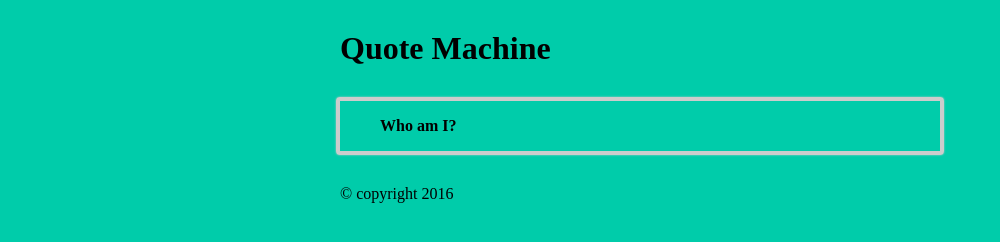
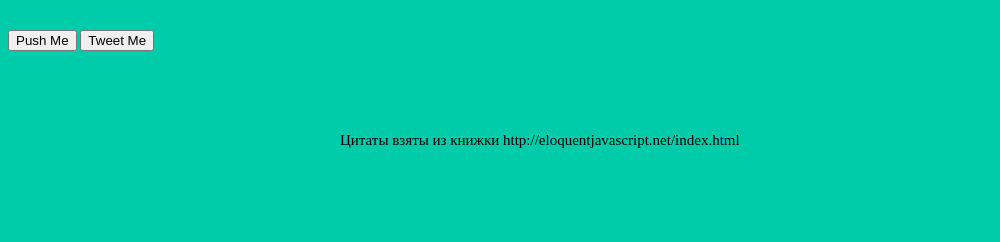
Before and after one commit to JorJeG/Trash, a plain HTML site: page Random quotes/index.html in a window 1280 px wide. Shown: the whole page, without its empty margins (0-1000 px from the left). Drawn offline with Linux system fonts and the light colour scheme.

Commit message:
Release v.1.0.0

```diff
--- a/Random quotes/index.html
+++ b/Random quotes/index.html
@@ -8,31 +8,25 @@
 
   </head>
   <body>
-<!--   <nav>
-      <a id ="brand" href="#page-top">
-        <h1>Quote Machine</h1>
-      </a>
-      <ul id="navbar">
-        <li><a href="#about">About</a></li>
-        <li><a href="#gallery">Gallery</a></li>
-        <li><a href="#contact">Contact</a></li>
-      </ul>
-    </nav> -->
-    <header>
-      <h1>Quote Machine</h1>
-    </header>
-    <main class="wrapper box">
-<!--      <h2>Article Title</h2>
-      <p>
-        Quote,Quote,Quote &lt; &amp; &quot;
-      </p>
-      <p>
-        Random,Random,Random &gt;
-      </p> -->
-      <blockquote id="last">
+    <main class="container">
+      <blockquote id="quote">
+        <p id="mainQuote">
+        </p>
+        <p id="footerQuote">
+        </p>
       </blockquote>
-    </main>
-    <footer id="contact">&copy; copyright 2016</footer>
-    <script type="text/javascript" src="js/style.js"></script>
+      </main>
+    <p>
+      <button class="button button1" id="run">Push Me</button>
+      <button class="button button1" id="tweet">Tweet Me</button>
+
+    </p>
+    <br>
+    <br>
+    <footer id="contact"><p>
+     Цитаты взяты из книжки <a target="_blank" href="http://eloquentjavascript.net/index.html">выразительный Javascript</a>
+    </p>
+    </footer>
+  <script type="text/javascript" src="js/style.js"></script>
   </body>
 </html>
```
